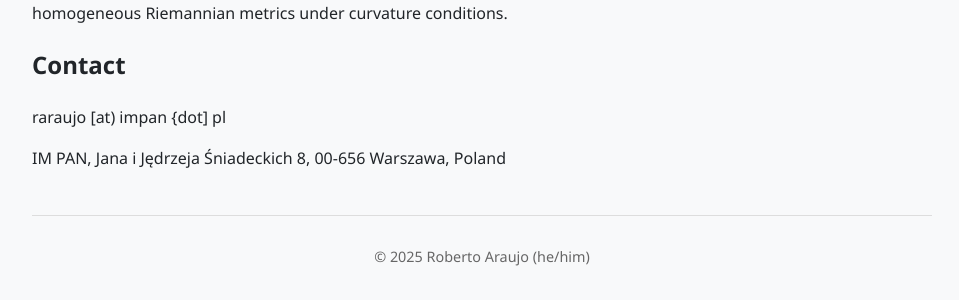
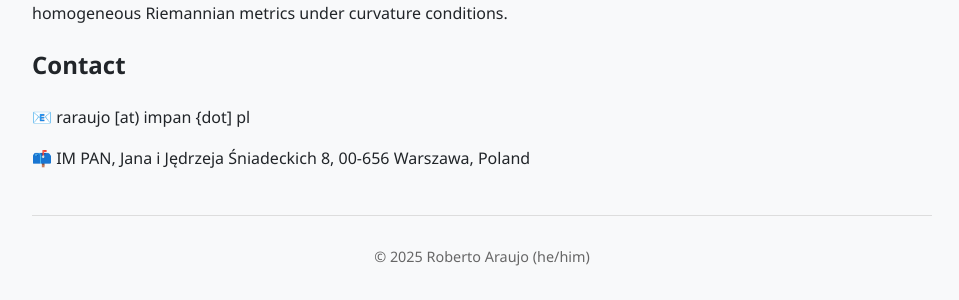
Before and after one commit to r-saraujo/r-saraujo.github.io, a Jekyll site: the page built from index.md, in a window 1280 px wide. Shown: the part 510-810 px from the top of the page, without its empty margins (158-1117 px from the left). Built offline with Jekyll 4.4.1, drawn with Linux system fonts in a browser that asks for light colours.

```diff
--- a/index.md
+++ b/index.md
@@ -11,6 +11,6 @@ I am a Research Associate (Postdoc) in the Institute of Mathematics of the Polis
 I am interested in differential geometry and geometric analysis, with a main focus on manifolds with symmetry. I have been especially interested in geometric flows and special geometries with symmetry and moduli spaces of homogeneous Riemannian metrics under curvature conditions.
 
 ## Contact
-raraujo [at) impan {dot] pl
+📧 raraujo [at) impan {dot] pl
 
-IM PAN,  Jana i Jędrzeja Śniadeckich 8, 00-656 Warszawa, Poland
+📫  IM PAN,  Jana i Jędrzeja Śniadeckich 8, 00-656 Warszawa, Poland
```
